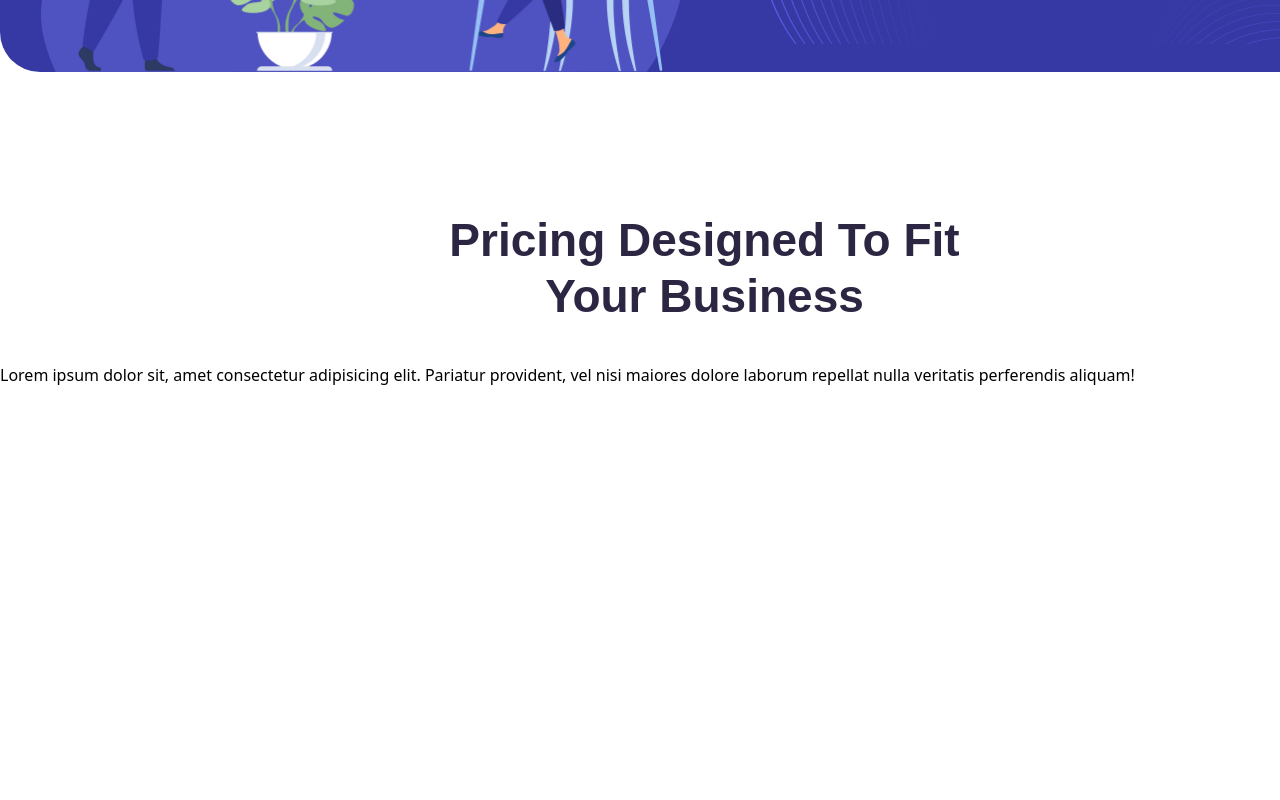
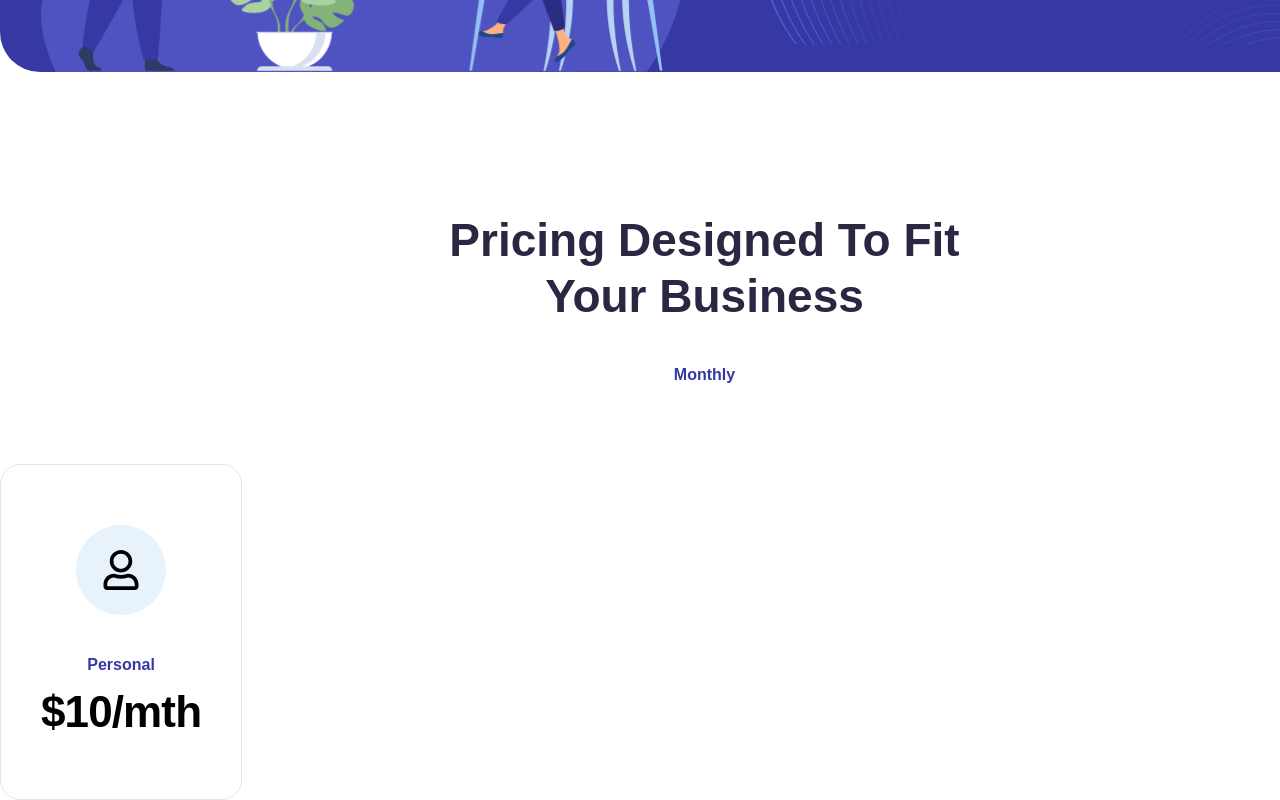
Before and after one commit to iyiu9akhan/innovate-RTB, a React (Vite) app: page / in a window 1280 px wide. Shown: the part 5025-5825 px from the top of the page. Before the commit the page ends 5412 px from the top, so only its background shows below. Built offline with nearby package versions, Linux system fonts and the light colour scheme; a web font is replaced by a local one.

Commit message:
windows: pricing section foundation

```diff
--- a/package.json
+++ b/package.json
@@ -16,6 +16,7 @@
     "@tailwindcss/vite": "^4.1.5",
     "react": "^19.1.0",
     "react-dom": "^19.1.0",
+    "react-icons": "^5.5.0",
     "tailwindcss": "^4.1.5"
   },
   "devDependencies": {
--- a/src/components/Pricing/Pricing.jsx
+++ b/src/components/Pricing/Pricing.jsx
@@ -1,5 +1,6 @@
 import React from "react";
 import Container from "../Layout/container";
+import { FaRegUser } from "react-icons/fa";
 
 function Pricing() {
   return (
@@ -9,11 +10,18 @@ function Pricing() {
           <h1 className="font-primary font-bold text-[46px] leading-[56px] text-blue-color w-[623px] mb-[39px] capitalize mx-auto text-center">
             pricing designed to fit your business
           </h1>
-          <p>
-            Lorem ipsum dolor sit, amet consectetur adipisicing elit. Pariatur
-            provident, vel nisi maiores dolore laborum repellat nulla veritatis
-            perferendis aliquam!
-          </p>
+          <h6 className="text-center mb-[77px] capitalize font-primary font-bold text-7 text-blueBtn-color">
+            monthly
+          </h6>
+        </div>
+        <div className="flex justify-between ">
+          <div className="border-1 border-border-gray rounded-[20px] py-[60px] px-[40px] flex flex-col text-center items-center">
+            <div className="h-[90px] w-[90px] bg-[#E8F2FA] rounded-[50%] flex items-center justify-center mb-8">
+              <FaRegUser size={40} />
+            </div>
+            <h6 className=" font-primary font-bold text-8 leading-9 capitalize text-blueBtn-color mb-[2px]">personal</h6>
+            <h2 className="font-primary font-bold text-[44px] leading-[54px] tracking-[-0.88px]">$10/mth</h2>
+          </div>
         </div>
       </Container>
     </div>
--- a/src/index.css
+++ b/src/index.css
@@ -12,4 +12,5 @@
   --color-info-color: #645E76;
   --color-blueBtn-color: #3639A4;
   --color-sectionBG-color: #F4FAFA;
+  --color-border-gray: #DCE7FE;
 }
```
Also changed, not shown: 1 other file (tests, documents, lock files or other folders).
